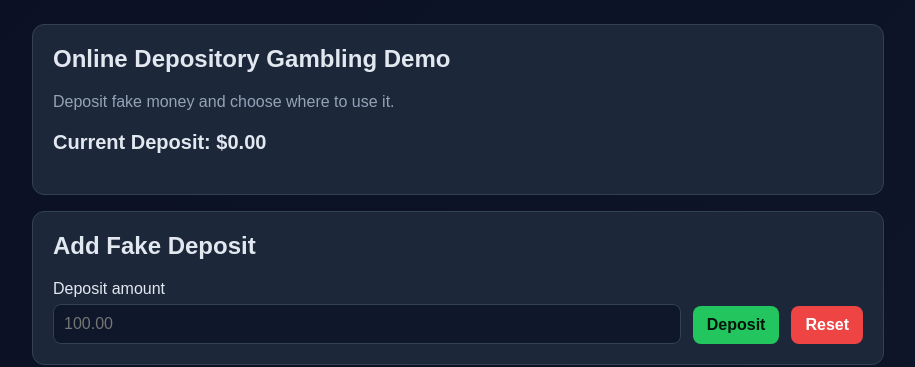
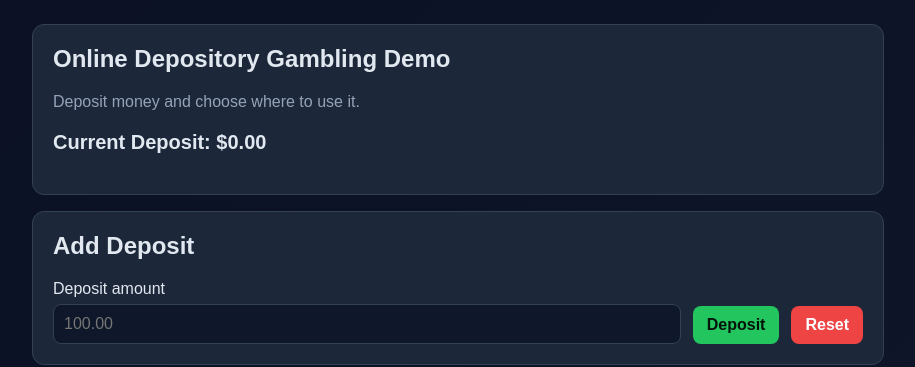
Before and after one commit to maxsextro-cpu/gambling, a plain HTML site: page index.html in a window 1280 px wide. Shown: the top 367 px of the page, without its empty margins (182-1097 px from the left). Drawn offline with Linux system fonts and the light colour scheme.

Commit message:
change from 'fake money' to 'money'

```diff
--- a/app.js
+++ b/app.js
@@ -87,7 +87,7 @@ function initHome() {
     event.preventDefault();
     const value = Number(input.value);
     if (!Number.isFinite(value) || value <= 0) {
-      notify("Enter a valid fake deposit amount.");
+      notify("Enter a valid deposit amount.");
       return;
     }
     const updated = readBalance() + value;
--- a/index.html
+++ b/index.html
@@ -10,12 +10,12 @@
     <main class="container">
       <section class="card">
         <h1>Online Depository Gambling Demo</h1>
-        <p class="subtle">Deposit fake money and choose where to use it.</p>
+        <p class="subtle">Deposit money and choose where to use it.</p>
         <p class="balance">Current Deposit: <span data-balance>$0.00</span></p>
       </section>
 
       <section class="card">
-        <h2>Add Fake Deposit</h2>
+        <h2>Add Deposit</h2>
         <form id="deposit-form" class="row">
           <div style="flex: 1; min-width: 200px">
             <label for="deposit-amount">Deposit amount</label>
```
